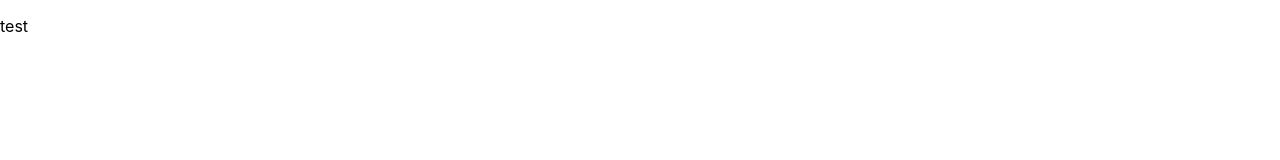
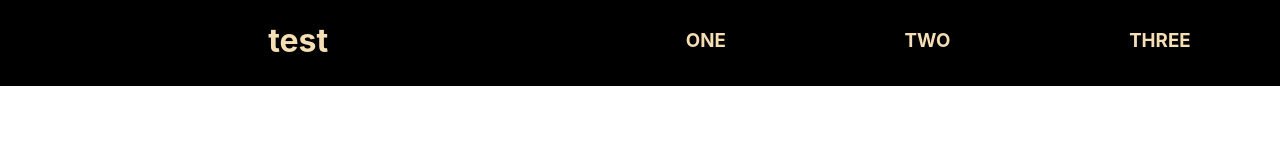
Before and after one commit to TJEverett/Quilting_Gallery, a React app: page / in a window 1280 px wide. Shown: the top 160 px of the page. Built offline with nearby package versions, Linux system fonts and the light colour scheme.

Commit message:
end of day

```diff
--- a/src/components/App.js
+++ b/src/components/App.js
@@ -1,8 +1,26 @@
 import React from "react";
+import { BrowserRouter, Switch, Route } from "react-router-dom";
+import NavigationBar from "./NavigationBar";
 
 function App() {
   return(
-    <p>test</p>
+    <BrowserRouter>
+      <NavigationBar />
+      <Switch>
+        <Route path="/account">
+          <h2>Account Path</h2>
+        </Route>
+        <Route path="/projects">
+          <h2>Projects Path</h2>
+        </Route>
+        <Route path="/supplies">
+          <h2>Supplies Path</h2>
+        </Route>
+        <Route path="/">
+          <h2 style={{height: "300vh"}}>Default Path</h2>
+        </Route>
+      </Switch>
+    </BrowserRouter>
   );
 }
 
--- /dev/null
+++ b/src/components/NavigationBar.js
@@ -0,0 +1,45 @@
+import React from "react";
+
+function NavigationBar(){
+  //Styles Object
+  const styles = {
+    general: {
+      backgroundColor: "black",
+      color: "wheat",
+      position: "fixed",
+      top: "0",
+      width: "100vw",
+      height: "86px"
+    },
+    dropdown: {
+      position: "relative",
+      display: "inline-block"
+    }
+  };
+
+  //Styles Function
+  function tableCreator(rows, columns){
+    const table = {
+      display: "grid",
+      gridTemplateColumns: "auto ".repeat(columns),
+      gridTemplateRows: "auto ".repeat(rows)
+    };
+    return table;
+  }
+
+  //Return Logic
+  return(
+    <div style={styles.general}>
+      <div style={tableCreator(1, 2)}>
+        <h1 className="center">test</h1>
+        <div style={tableCreator(1, 3)}>
+          <h3 className="center">ONE</h3>
+          <h3 className="center">TWO</h3>
+          <h3 className="center">THREE</h3>
+        </div>
+      </div>
+    </div>
+  )
+}
+
+export default NavigationBar;
--- a/src/index.css
+++ b/src/index.css
@@ -11,3 +11,9 @@ code {
   font-family: source-code-pro, Menlo, Monaco, Consolas, 'Courier New',
     monospace;
 }
+
+.center {
+  display: flex;
+  justify-content: center;
+  align-items: center;
+}
```
Also changed, not shown: README.md.
